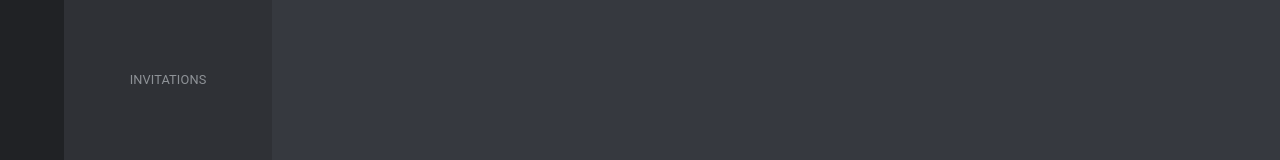
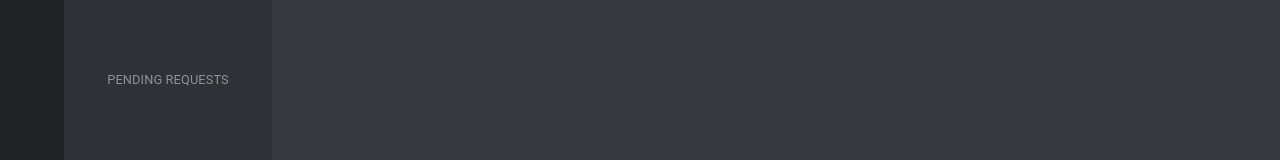
Before and after one commit to bradonsiegle/chat-app, a React (Create React App) app in the folder frontend/: page /dashboard in a window 1280 px wide. Shown: the part 535-695 px from the top of the page. Built offline with nearby package versions, Linux system fonts and the light colour scheme.

Commit message:
change title

```diff
--- a/frontend/src/Dashboard/FriendsSideBar/FriendsSideBar.jsx
+++ b/frontend/src/Dashboard/FriendsSideBar/FriendsSideBar.jsx
@@ -21,7 +21,7 @@ export const FriendsSideBar = () => {
 			<AddFriendButton />
 			<FriendsTitle title='Private Messages' />
 			<FriendsList />
-			<FriendsTitle title='Invitations' />
+			<FriendsTitle title='Pending Requests' />
 			<PendingInvitationsList />
 		</MainContainer>
 	);
```
